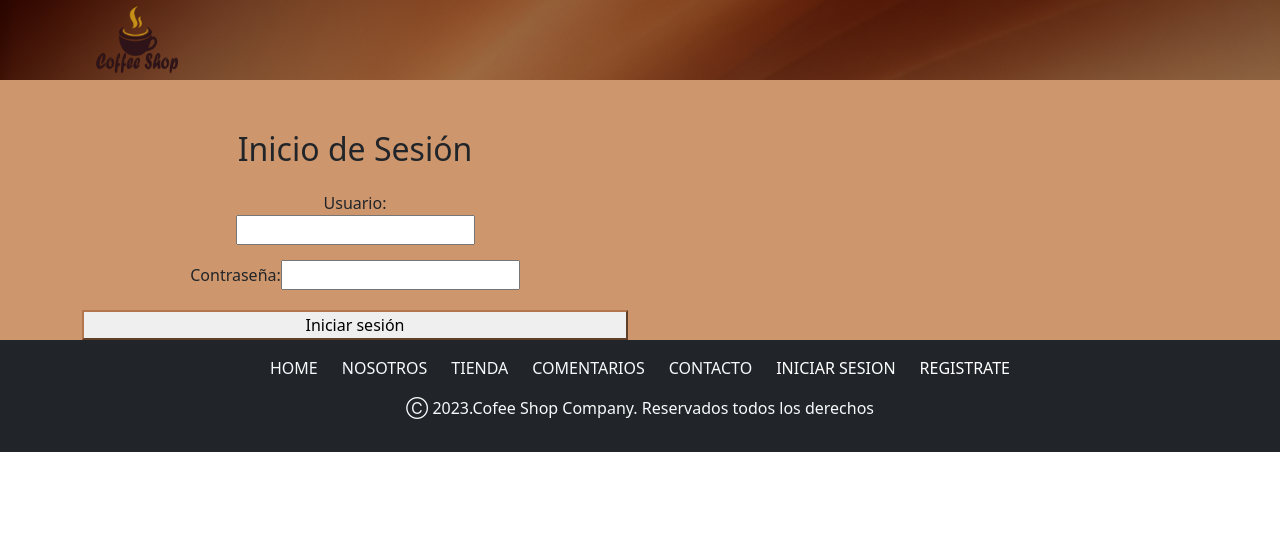
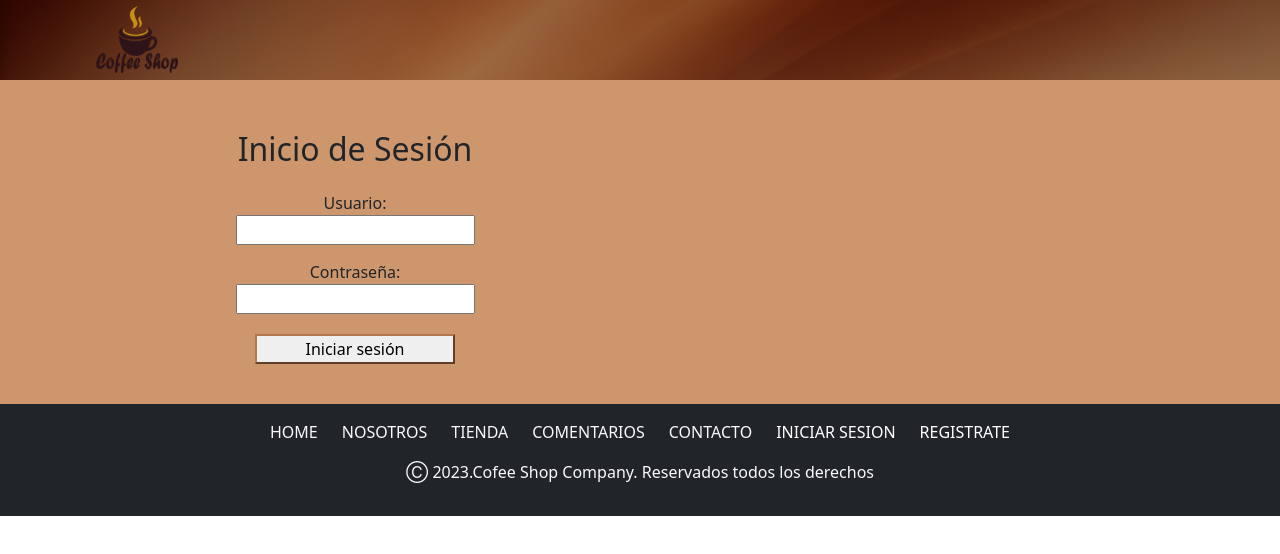
Before and after one commit to dmunoz80/CoffeShop-ProyectoFinal, a React (Create React App) app: page /Login in a window 1280 px wide. Shown: the top 554 px of the page. Built offline with nearby package versions, Linux system fonts and the light colour scheme.

Commit message:
actualizacion login

```diff
--- a/src/components/Formlogin.jsx
+++ b/src/components/Formlogin.jsx
@@ -31,25 +31,26 @@ const Formlogin = () => {
 
     return (
         <div>
-            <Container style={{textAlign: "center"}}>
+            <Container style={{ textAlign: "center" }}>
                 <Row>
                     <Col>
-                        <h2 style={{marginTop: "50px"}}>Inicio de Sesión</h2>
+                        <h2 style={{ marginTop: "50px" }}>Inicio de Sesión</h2>
                     </Col>
-                    <div style={{marginTop: "15px"}}>
-                        <Col> <label htmlFor="username" style={{textAlign: "center"}} >Usuario:</label></Col>
+                    <div style={{ marginTop: "15px" }}>
+                        <Col> <label htmlFor="username" style={{ textAlign: "center" }} >Usuario:</label></Col>
                         <Col> <input type="text" id="username" value={username} onChange={handleUsernameChange} /></Col>
                     </div>
-                    <div style={{marginTop: "15px"}}>
-                        <label htmlFor="password">Contraseña:</label>
-                        <input type="password" id="password" value={password} onChange={handlePasswordChange} />
+                    <div style={{ marginTop: "15px" }}>
+                        <Col> <label htmlFor="password">Contraseña:</label></Col>
+                        <Col>   <input type="password" id="password" value={password} onChange={handlePasswordChange} /></Col>
                     </div>
 
-                    <button
-                    onClick={handleLogin}
-                    variant="outline-dark"
-                    style={{borderColor:"#b4764f", marginTop: "20px" }} >Iniciar sesión
-                    </button>
+                    <Col> <button
+
+                        onClick={handleLogin}
+                        variant="outline-dark"
+                        style={{ borderColor: "#b4764f", marginTop: "20px", width: "200px", marginBottom:"40px" }} >Iniciar sesión
+                    </button> </Col>
 
                     {loginError && <p style={{ color: 'red' }}>Usuario o contraseña incorrectos.</p>}
 
```
